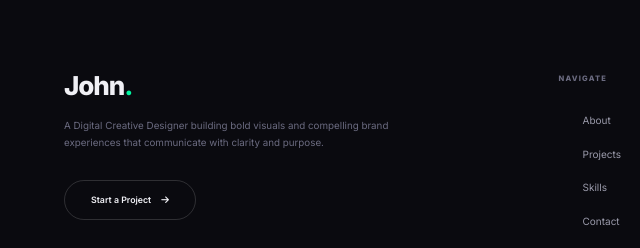
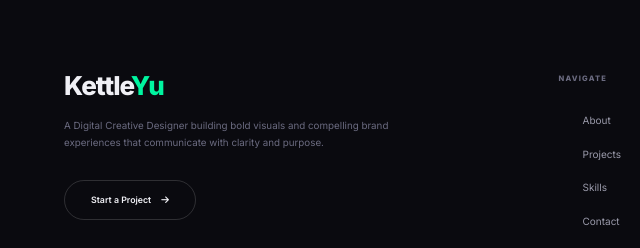
Before and after one commit to subscript0/Kettle-Yu, a website: page index.html in a window 1280 px wide. Shown: the part 4922-5170 px from the top of the page, 0-640 px from the left. Drawn offline with nearby package versions, Linux system fonts and the light colour scheme.

Commit message:
Update footer logo from 'John' to 'Kettle Yu'

```diff
--- a/index.html
+++ b/index.html
@@ -363,7 +363,7 @@
 
       <!-- Left — Brand -->
       <div class="main-footer__brand">
-        <h2 class="main-footer__logo">John<span>.</span></h2>
+        <h2 class="main-footer__logo">Kettle<span>Yu</span></h2>
         <p class="main-footer__desc">
           A Digital Creative Designer building bold visuals and compelling brand experiences that communicate with clarity and purpose.
         </p>
```
